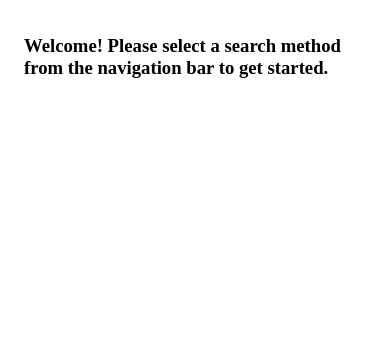
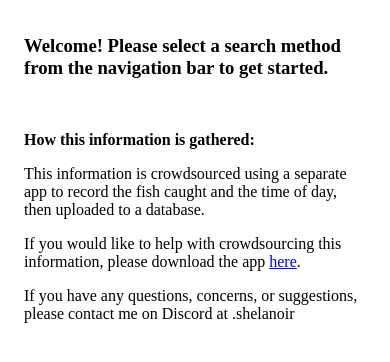
Before and after one commit to bonnie-dentinger/palia-fishing-guide, a Flask app: template website/templates/mobile_content.html in a window 390 px wide. Shown: the part 26-388 px from the top of the page. Run offline with Flask 3, Linux system fonts and the light colour scheme; the template is opened without the code that fills it, so the values that code supplies are empty.

Commit message:
add more info to mobile view

```diff
--- a/website/templates/desktop_content.html
+++ b/website/templates/desktop_content.html
@@ -20,9 +20,9 @@
         <h3>Welcome! Please select a search method from the navigation bar to get started.</h3>
         <br>
         <p><strong>How this information is gathered:</strong></p>
-        <p>This information is crowdsourced using a separate app is used to record the fish caught, the location, and the time of day, then uploaded to a database.</p>
+        <p>This information is crowdsourced using a separate app to record the fish caught and the time of day, then uploaded to a database.</p>
         <p>If you would like to help with crowdsourcing this information, please download the app <a href="https://github.com/bonnie-dentinger/palia-fishing-ocr/releases/tag/v1.0.2">here</a>.</p>
-        <p>If you have an questions, concerns, or suggestions, please contact me on Discord at .shelanoir</p>
+        <p>If you have any questions, concerns, or suggestions, please contact me on Discord at .shelanoir</p>
         <script>
             kofiWidgetOverlay.draw('R6R3L1Y6X', {
                 'type': 'floating-chat',
--- a/website/templates/mobile_content.html
+++ b/website/templates/mobile_content.html
@@ -19,6 +19,12 @@
 <main>
     <div id="main_screen">
         <h3>Welcome! Please select a search method from the navigation bar to get started.</h3>
+        <br>
+        <p><strong>How this information is gathered:</strong></p>
+        <p>This information is crowdsourced using a separate app to record the fish caught and the time of day, then uploaded to a database.</p>
+        <p>If you would like to help with crowdsourcing this information, please download the app <a href="https://github.com/bonnie-dentinger/palia-fishing-ocr/releases/tag/v1.0.2">here</a>.</p>
+        <p>If you have any questions, concerns, or suggestions, please contact me on Discord at .shelanoir</p>
+
     </div>
     <div id="all_fish_info" style="display: none;">
         <ul class="nav justify-content-center">
```
Lines whose indentation alone changed are shown as unchanged.
